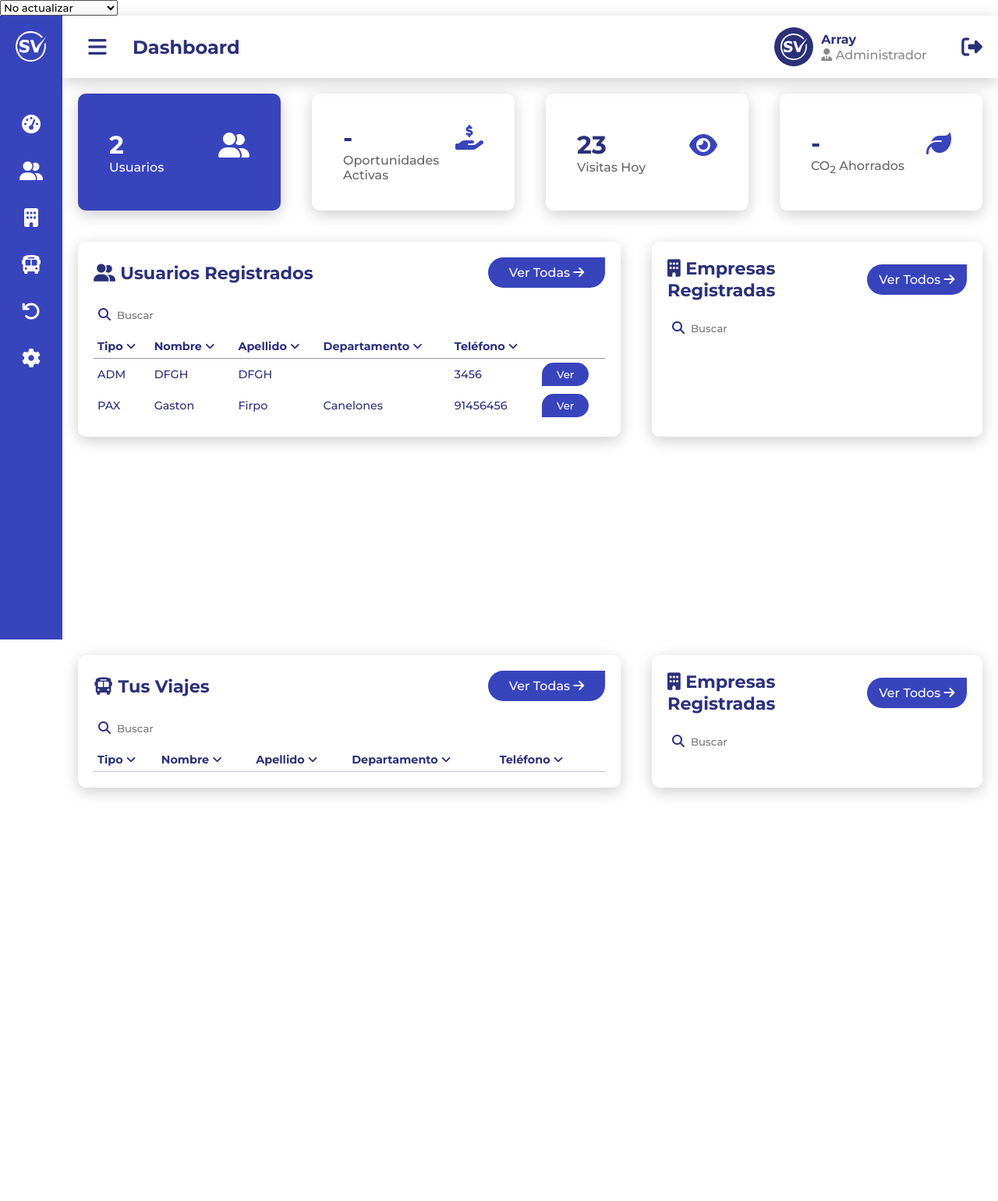
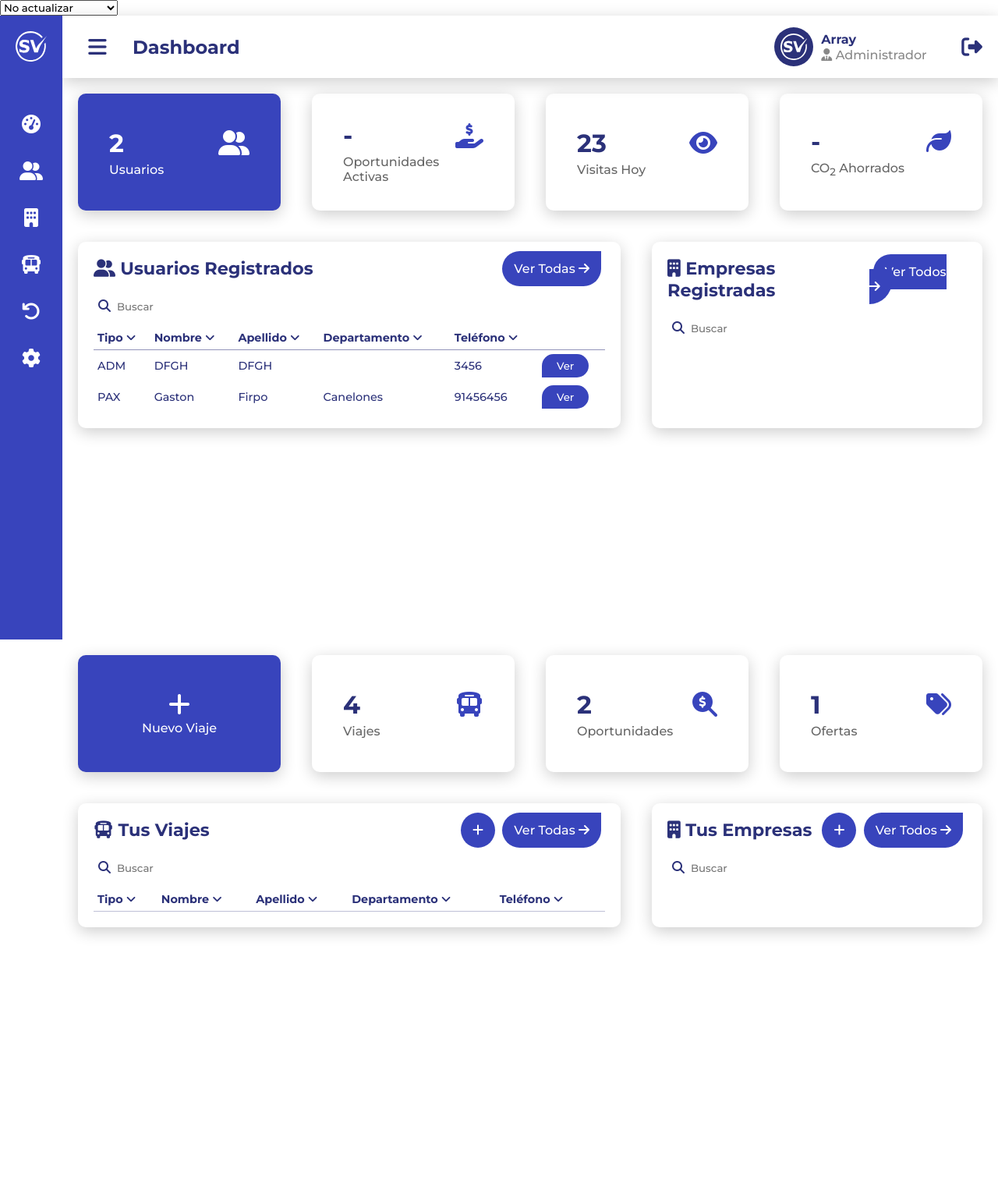
Before and after one commit to JuaniiAndresM/SalioViaje, a PHP site: page /Panel/Dashboard.php in a window 1280 px wide. Shown: the whole page at 78% size. Run offline with PHP 8.4, Linux system fonts and the light colour scheme; a user stored in the database is signed in; data comes from the database, SQL or seed files in the repository; data that the repository does not hold is empty; some libraries are stand-ins or nearby versions.

Commit message:
Dashboard TTA

```diff
--- a/Panel/Dashboard.php
+++ b/Panel/Dashboard.php
@@ -170,7 +170,9 @@
             <div class="usuarios-recientes">
               <div class="usuarios-info">
                 <h2><i class="fas fa-user-friends"></i> Usuarios Registrados</h2>
-                <a href="Usuarios.html">Ver Todas <i class="fas fa-arrow-right"></i></a>
+                <div class="button-wrapper">
+                  <a href="Usuarios.html">Ver Todas <i class="fas fa-arrow-right"></i></a>
+                </div>
               </div>
               <div class="search">
                 <i class="fas fa-search"></i>
@@ -207,7 +209,9 @@
             <div class="usuarios-propietarios">
               <div class="usuarios-info">
                 <h2><i class="fas fa-building"></i> Empresas Registradas</h2>
-                <a href="Empresas.html">Ver Todos <i class="fas fa-arrow-right"></i></a>
+                <div class="button-wrapper">
+                  <a href="Empresas.html">Ver Todos <i class="fas fa-arrow-right"></i></a>
+                </div>
               </div>
               <div class="search">
                 <i class="fas fa-search"></i>
@@ -221,12 +225,44 @@
           </div>
         </section>
 
-        <section class="panel" id="panel-TTA-CHO">
+        <section class="panel" id="panel-TTA">
+        <div class="panel-cards">
+            <a href="#" class="card" id="plus">
+              <div class="number">
+                <i class="fas fa-plus"></i>
+              </div>
+              <p>Nuevo Viaje</p>
+            </a>
+            <div class="card">
+              <div class="number">
+                <h2>4</h2>
+                <i class="fas fa-busfas fa-bus"></i>
+              </div>
+              <p>Viajes</p>
+            </div>
+            <div class="card">
+              <div class="number">
+                <h2>2</h2>
+                <i class="fas fa-search-dollar"></i>
+              </div>
+              <p>Oportunidades</p>
+            </div>
+            <div class="card">
+              <div class="number">
+                <h2>1</h2>
+                <i class="fas fa-tags"></i>
+              </div>
+              <p>Ofertas</p>
+            </div>
+          </div>
           <div class="panel-tables">
             <div class="usuarios-recientes">
               <div class="usuarios-info">
                 <h2><i class="fas fa-bus"></i> Tus Viajes</h2>
-                <a href="Usuarios.html">Ver Todas <i class="fas fa-arrow-right"></i></a>
+                <div class="button-wrapper">
+                  <a href="Viajes.html" class="add"><i class="fas fa-plus"></i></a>
+                  <a href="Viajes.html">Ver Todas <i class="fas fa-arrow-right"></i></a>
+                </div>
               </div>
               <div class="search">
                 <i class="fas fa-search"></i>
@@ -262,8 +298,11 @@
             </div>
             <div class="usuarios-propietarios">
               <div class="usuarios-info">
-                <h2><i class="fas fa-building"></i> Empresas Registradas</h2>
-                <a href="Empresas.html">Ver Todos <i class="fas fa-arrow-right"></i></a>
+                <h2><i class="fas fa-building"></i> Tus Empresas</h2>
+                <div class="button-wrapper">
+                  <a href="Empresas.html" class="add"><i class="fas fa-plus"></i></a>
+                  <a href="Empresas.html">Ver Todos <i class="fas fa-arrow-right"></i></a>
+                </div>
               </div>
               <div class="search">
                 <i class="fas fa-search"></i>
--- a/styles/components/_panel.scss
+++ b/styles/components/_panel.scss
@@ -287,8 +287,10 @@
       justify-content: center;
       flex-direction: column;
       box-shadow: 0 5px 20px 0 rgba($color: #000000, $alpha: 0.2);
+      text-decoration: none;
 
       transition: 0.3s;
+
 
       .number {
         width: 100%;
@@ -308,6 +310,7 @@
         }
       }
       p {
+        margin-top: 5px;
         color: #666;
       }
     }
@@ -327,6 +330,21 @@
       }
       p {
         color: white;
+      }
+    }
+
+    #plus{
+      display: flex;
+      justify-content: center;
+      align-items: center;
+
+      .number{
+        width: 100%;
+        text-align: center;
+
+        display: flex;
+        justify-content: center;
+        align-items: center;
       }
     }
   }
@@ -355,6 +373,7 @@
           font-size: 1.4em;
           color: $main_2;
         }
+        .button-wrapper{
           a {
             width: 150px;
             text-align: center;
@@ -362,8 +381,9 @@
             cursor: pointer;
 
             background-color: $main_1;
-          padding: 10px;
-          margin-left: 20px;
+            padding: 13px 15px;
+            margin: 0 5px;
+
             color: white;
             text-decoration: none;
             border-radius: 3em 0 3em 3em;
@@ -373,6 +393,12 @@
           a:hover {
             background-color: $main_2;
           }
+          .add{
+            border-radius: 50%;
+            margin: 10px 0;
+          }
+        }
+
       }
       .search {
         margin-top: 20px;
```
Also changed, not shown: styles/styles.css, 1 other file. Lines whose indentation alone changed are shown as unchanged.
